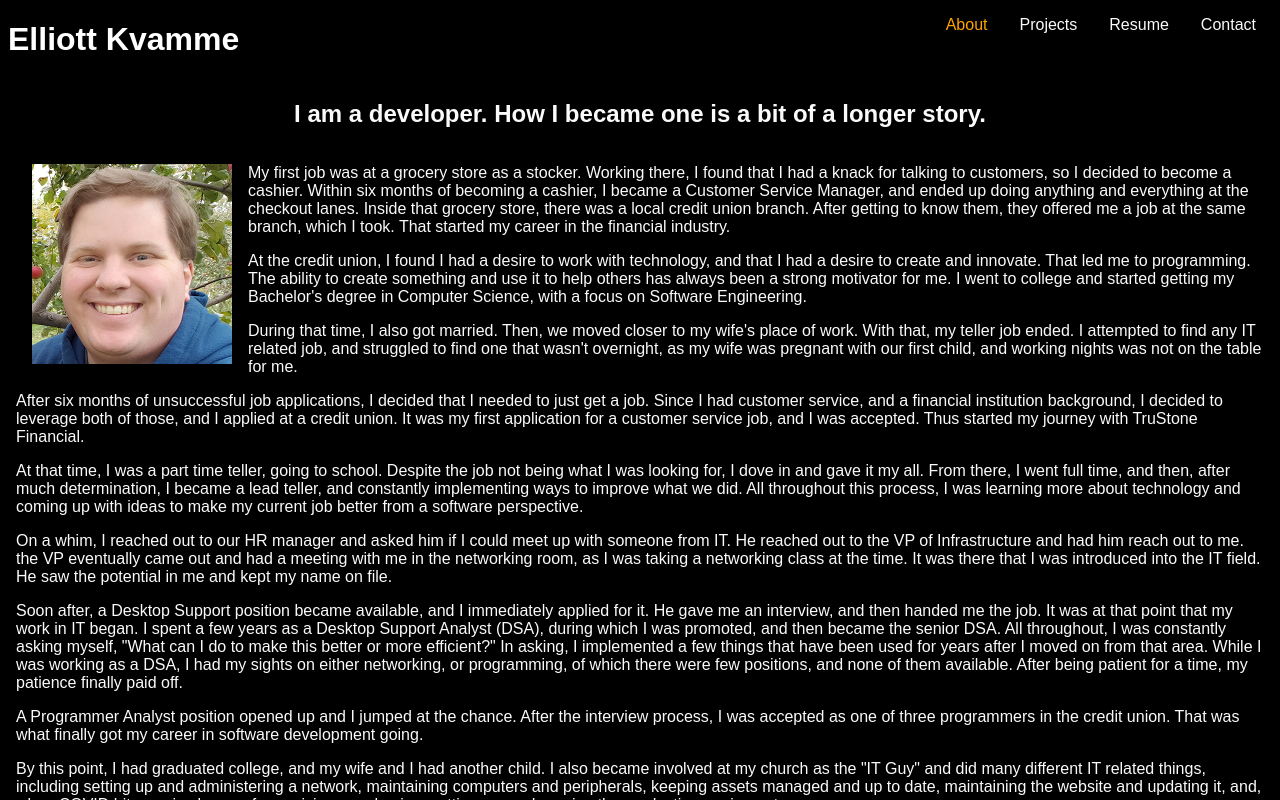
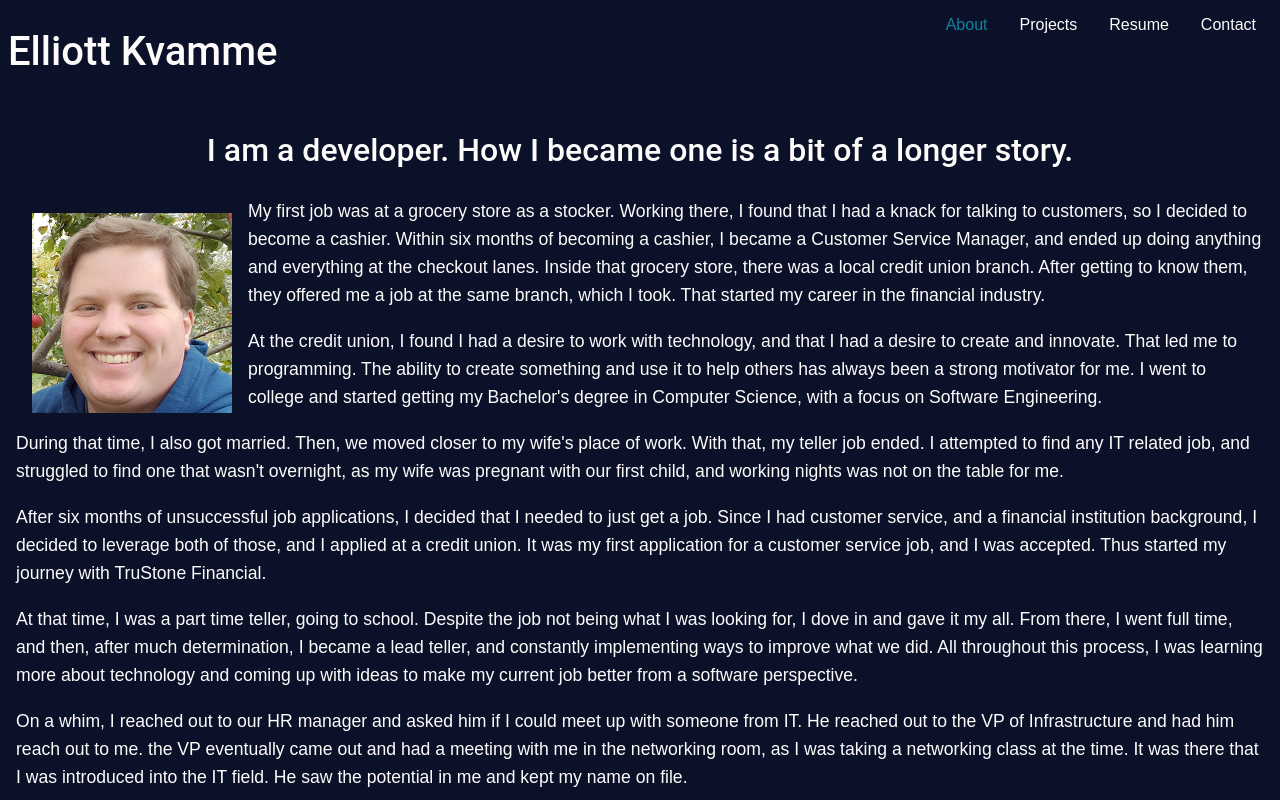
Before and after one commit to Bycicleace/react-portfolio, a React (Create React App) app: page / in a window 1280 px wide. Shown: the top 800 px of the page. Built offline with nearby package versions, Linux system fonts and the light colour scheme.

Commit message:
Changed the color palette

```diff
--- a/src/components/Nav/index.js
+++ b/src/components/Nav/index.js
@@ -8,11 +8,7 @@ function Nav(props) {
 
     return (
         <header className='flex-row flex-wrap px-1 space-between'>
-            <h1>
-                <a href="/">
-                    Elliott Kvamme
-                </a>
-            </h1>
+            <h1>Elliott Kvamme</h1>
             <nav>
                 <ul className='flex-row flex-wrap'>
                     <li className={`mx-2 ${currentNavigation === 'about' && 'navactive'}`}>
--- a/src/index.css
+++ b/src/index.css
@@ -1,11 +1,10 @@
 :root {
-  --primary: #ffffff;
-  --secondary: orange;
+  --primary: #fefcfb;
+  --secondary: #1282a2;
   --tertiary: #ffffff;
-  --link: lightblue;
-  --link-hover: lightskyblue;
-  --dark: #000000;
-  --light: #fafafa;
+  --link: #1282a2;
+  --link-hover: #fefcfb;
+  --dark: #0a1128;
   --error: #e42e00;
   --spacing-one: calc(1rem * 0.5);
   --spacing-two: calc(1rem);
@@ -19,9 +18,49 @@ body {
   margin: 0;
   padding: 0;
   background-color: var(--dark);
-  color: var(--light);
+  color: var(--primary);
   font-family: sans-serif;
   min-height: 100%;
+}
+
+header h1 {
+  font-size: 2.5rem;
+}
+
+h1,h2,h3 {
+  font-family: 'Roboto', sans-serif;
+  font-weight: 500;
+  line-height: 1.25;
+}
+
+h1 {
+  font-size: 2.25rem;
+}
+
+h2 {
+  font-size: 2rem;
+}
+
+h3 {
+  font-size: 1.75rem;
+}
+
+h4 {
+  font-size: 1.5rem;
+}
+
+h5 {
+  font-size: 1.25rem;
+}
+
+h6 {
+  font-size: 1rem;
+}
+
+p {
+  font-size: 1.1rem;
+  margin-top: 0;
+  line-height: 1.6;
 }
 
 img {
@@ -64,6 +103,10 @@ hr {
 
 nav ul li {
   cursor: pointer;
+}
+
+.error-text {
+  color: var(--error);
 }
 
 .flex-row {
```
